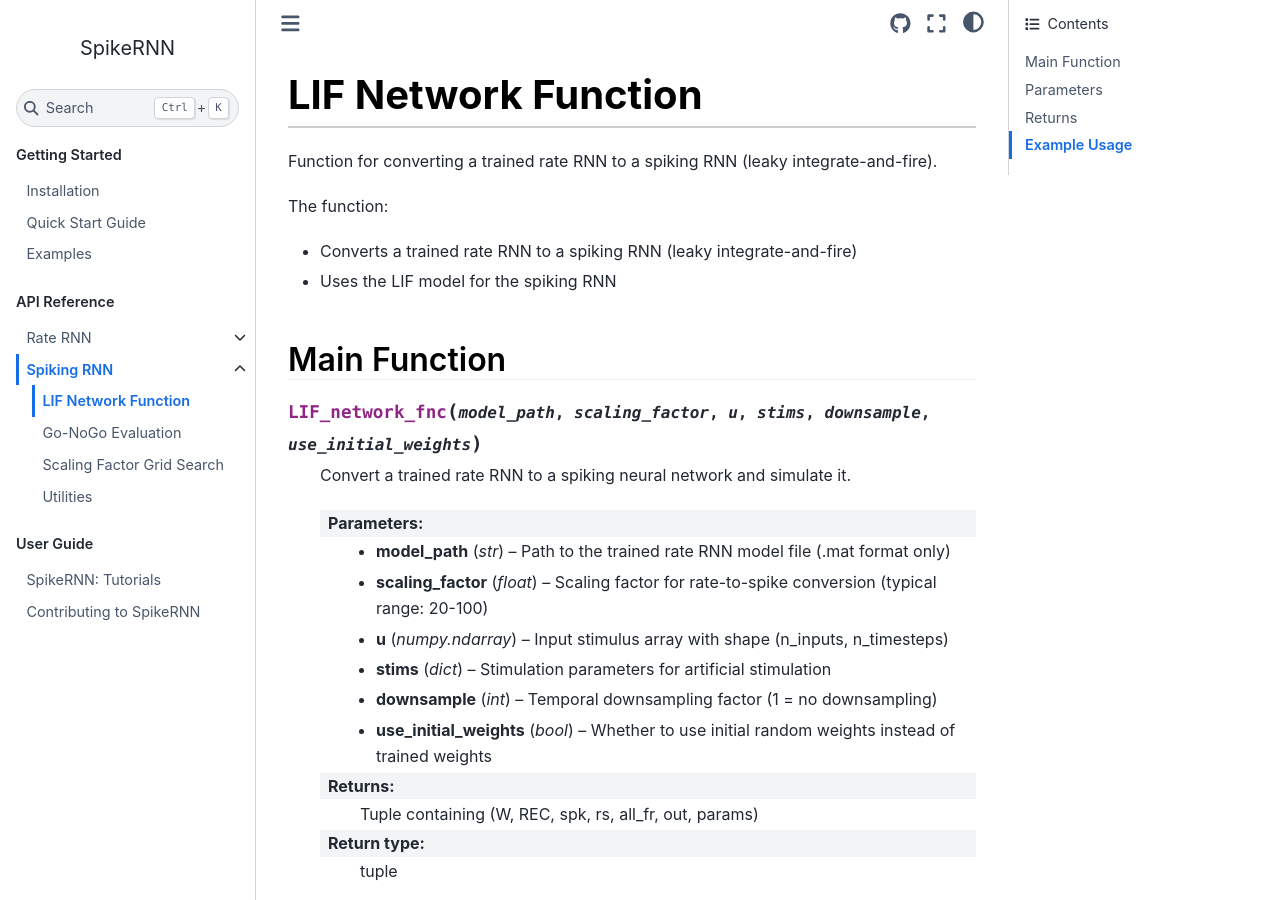
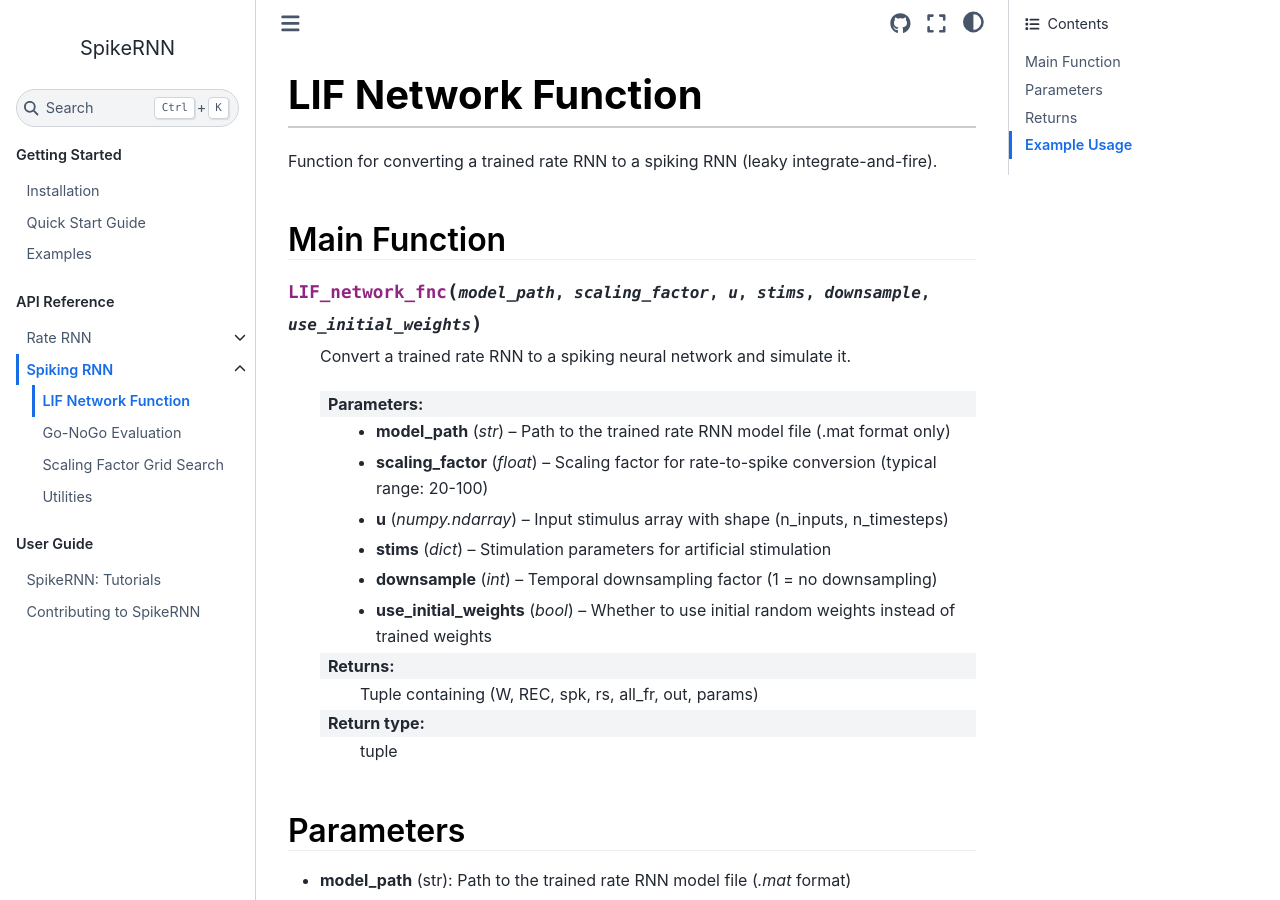
Before and after one commit to NuttidaLab/spikeRNN, a Sphinx documentation site: the page built from docs/api/spiking/lif_network.rst, in a window 1280 px wide and 900 px high. Built offline with Sphinx 7.4.7 and the Sphinx Book theme 1.1.4, drawn with Linux system fonts in a browser that asks for light colours.

Commit message:
adjust markdown format

```diff
--- a/docs/api/spiking/eval_go_nogo.rst
+++ b/docs/api/spiking/eval_go_nogo.rst
@@ -52,8 +52,10 @@ The evaluation generates the following metrics:
 
 * **Network Output**: Response curves for both Go and NoGo trials
 * **Spike Patterns**: Detailed spike raster plots showing:
+
   - Excitatory neuron activity (red)
   - Inhibitory neuron activity (blue)
+
 * **Temporal Dynamics**: Network behavior over the full trial duration
 
 Visualization
@@ -63,7 +65,9 @@ The function generates several plots:
 
 * Network output comparison between Go and NoGo trials
 * Spike raster plots showing:
+
   - NoGo trial neural activity
   - Go trial neural activity
+
 * Color-coded neuron types (excitatory in red, inhibitory in blue)
 * Time-resolved network responses
--- a/docs/api/spiking/lambda_grid_search.rst
+++ b/docs/api/spiking/lambda_grid_search.rst
@@ -93,15 +93,18 @@ Performance Metrics
 Different metrics are used depending on the task:
 
 **Go-NoGo Task:**
+
 * Response accuracy for Go trials
 * Response inhibition accuracy for NoGo trials
 * Combined accuracy score
 
 **XOR Task:**
+
 * Output accuracy for all input combinations
 * Temporal precision of responses
 
 **Mante Task:**
+
 * Context-dependent decision accuracy
 * Sensory integration performance
 
--- a/docs/api/spiking/lif_network.rst
+++ b/docs/api/spiking/lif_network.rst
@@ -2,11 +2,6 @@ LIF Network Function
 ====================================================
 
 Function for converting a trained rate RNN to a spiking RNN (leaky integrate-and-fire).
-
-The function:
-
-* Converts a trained rate RNN to a spiking RNN (leaky integrate-and-fire)
-* Uses the LIF model for the spiking RNN
 
 Main Function
 ---------------------------------------------------
```
